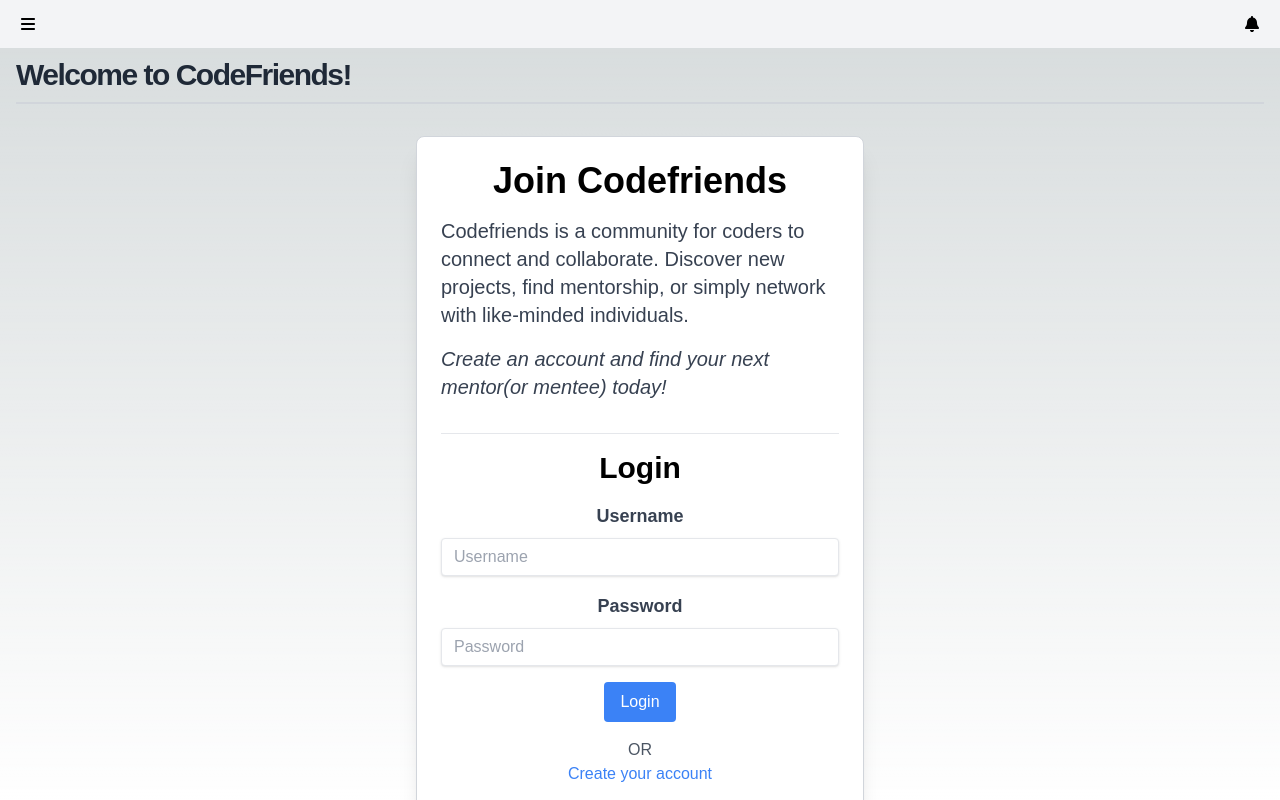
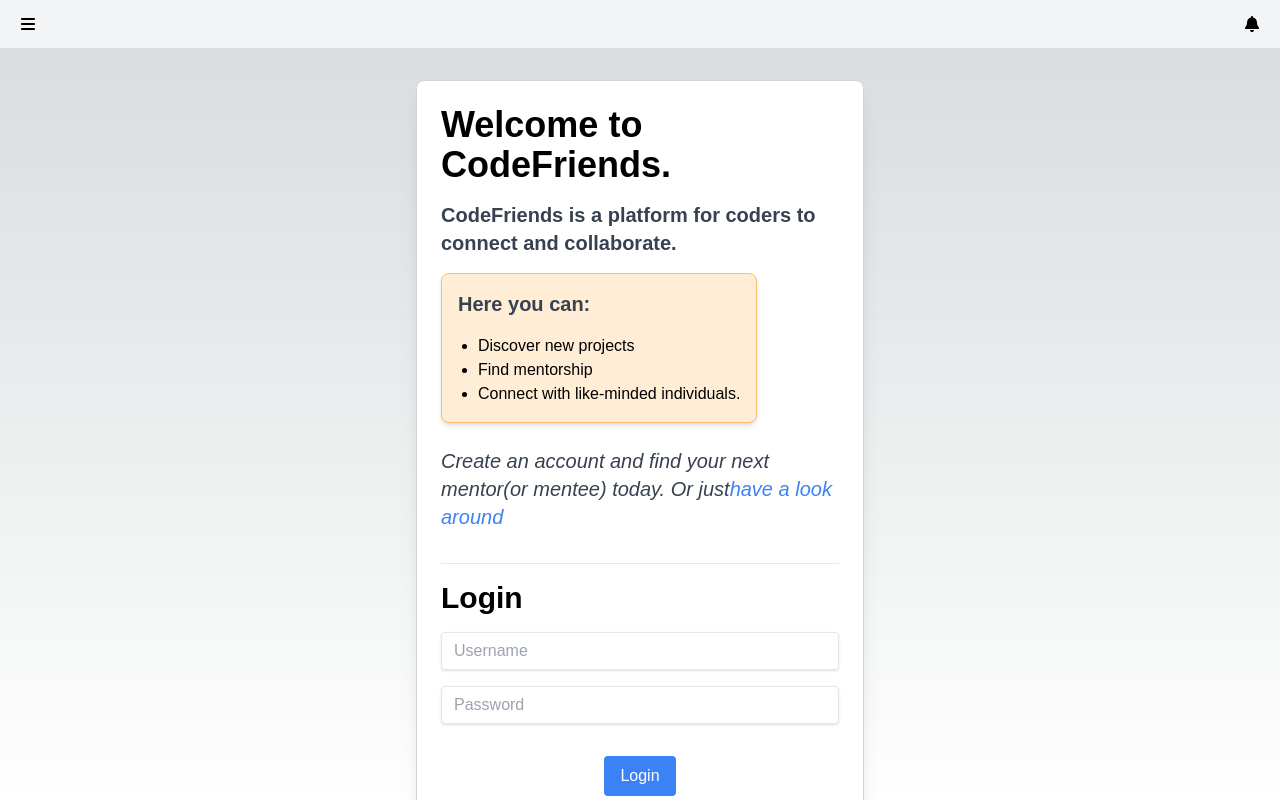
Before and after one commit to alexdwagner/code-friends, a Next.js app: page / in a window 1280 px wide. Shown: the top 800 px of the page. Built offline with nearby package versions, Linux system fonts and the light colour scheme; a web font is replaced by a local one.

Commit message:
Styling the login page

```diff
--- a/package.json
+++ b/package.json
@@ -20,6 +20,7 @@
     "next": "13.4.12",
     "react": "18.2.0",
     "react-dom": "18.2.0",
+    "react-hook-form": "^7.45.2",
     "react-query": "^3.39.3",
     "typescript": "5.1.6"
   },
--- a/src/components/auth/Login.tsx
+++ b/src/components/auth/Login.tsx
@@ -1,14 +1,19 @@
-import React, { useState } from 'react';
+import React from 'react';
 import { useMutation } from 'react-query';
+import { useForm, SubmitHandler } from 'react-hook-form';
 import { useRouter } from 'next/router';
+import { LoginData } from '../../../types';
+import { FormProvider } from 'react-hook-form';
+import Link from 'next/link';
 
-const loginUser = async ({ username, password }: { username: string, password: string }) => {
+
+const loginUser = async (data: LoginData) => {
     const response = await fetch('/api/login', {
         method: 'POST',
         headers: {
             'Content-Type': 'application/json'
         },
-    body: JSON.stringify({ username, password })
+        body: JSON.stringify(data)
     });
 
     if (!response.ok) {
@@ -19,8 +24,10 @@ const loginUser = async ({ username, password }: { username: string, password: s
 };
 
 const Login: React.FC = () => {
-  const [username, setUsername] = useState<string>('');
-  const [password, setPassword] = useState<string>('');
+    const formMethods = useForm<LoginData>();
+    const { register, handleSubmit, formState } = formMethods;
+    const { errors } = formState;
+
     const router = useRouter();
 
     const mutation = useMutation(loginUser, {
@@ -29,48 +36,51 @@ const Login: React.FC = () => {
         }
     });
 
-  const handleSubmit = (e: React.FormEvent<HTMLFormElement>) => {
-    e.preventDefault();
-    mutation.mutate({ username, password });
+    const onSubmit: SubmitHandler<LoginData> = data => {
+        mutation.mutate(data);
     };
+    return (
+        <FormProvider {...formMethods}>
+            <div className="bg-white p-6 rounded-lg shadow-xl border border-gray-300 hover:shadow-2xl transition duration-300 mb-4 w-full max-w-md mx-auto mt-8 md:w-1/2 lg:w-3/4 flex flex-col items-center md:items-start">
+                <h2 className="text-2xl font-semibold mb-4 text-center md:text-left lg:text-left md:text-3xl lg:text-4xl">Welcome to CodeFriends.</h2>
+                <p className="mb-4 text-gray-700 text-center md:text-left lg:text-left md:text-lg lg:text-xl">
+                    <b>CodeFriends is a platform for coders to connect and collaborate.</b>
+                </p>
+                <div className="bg-orange-100 border border-orange-300 p-4 rounded-lg shadow-md">
+                    <p className="mb-4 text-gray-700 text-left md:text-left lg:text-left md:text-lg lg:text-xl">
+                        <b>Here you can:</b>
+                    </p>
+                    <ul className="list-disc pl-5">
+                        <li>Discover new projects</li>
+                        <li>Find mentorship</li>
+                        <li>Connect with like-minded individuals.</li>
+                    </ul>
+                </div>
 
-  return (
-<div className="bg-white p-6 rounded-lg shadow-xl border border-gray-300 hover:shadow-2xl transition duration-300 mb-4 w-full max-w-md mx-auto mt-8 md:w-1/2 lg:w-3/4 flex flex-col items-center">
-        <h2 className="text-2xl font-semibold mb-4 text-center md:text-left lg:text-left md:text-3xl lg:text-4xl">Join Codefriends</h2>
-        <p className="mb-4 text-gray-700 text-center md:text-left lg:text-left md:text-lg lg:text-xl">
-            Codefriends is a community for coders to connect and collaborate. Discover new projects, find mentorship, or simply network with like-minded individuals.
+                <br></br>
+                <p className="mb-4 text-gray-700 text-center md:text-left lg:text-left italic md:text-lg lg:text-xl">
+                    Create an account and find your next mentor(or mentee) today. Or just
+                    <Link href="/posts" className="text-blue-500 hover:underline">have a look around</Link>
                 </p>
-        <p className="mb-4 text-gray-700 text-center md:text-left lg:text-left italic md:text-lg lg:text-xl">
-            Create an account and find your next mentor(or mentee) today!
-        </p>
+
                 <hr className="w-full border-t border-gray-200 my-4" />
-        <h3 className="text-xl font-semibold mb-4 text-center md:text-left lg:text-left md:text-2xl lg:text-3xl">
-            Login
-        </h3>
-        <form onSubmit={handleSubmit} className="text-center w-full">
+                <h3 className="text-xl font-semibold mb-4 text-center md:text-left lg:text-left md:text-2xl lg:text-3xl">Login</h3>
+                <form onSubmit={handleSubmit(onSubmit)} className="text-center w-full">
                     <div className="mb-4">
-                <label className="block text-gray-700 text-sm font-bold mb-2 md:text-base lg:text-lg" htmlFor="username">Username</label>
                         <input
+                            {...register("username", { required: true })}
                             type="text"
                             placeholder="Username"
-                    id="username"
-                    value={username}
-                    onChange={(e) => setUsername(e.target.value)}
-                    className="shadow appearance-none border rounded w-full py-2 px-3 text-gray-700 leading-tight focus:outline-none focus:shadow-outline"
-                    required
+                            className="mb-4 shadow appearance-none border rounded w-full py-2 px-3 text-gray-700 leading-tight focus:outline-none focus:shadow-outline"
                         />
-            </div>
-            <div className="mb-4">
-                <label className="block text-gray-700 text-sm font-bold mb-2 md:text-base lg:text-lg" htmlFor="password">Password</label>
+                        {errors.username && <p className="text-red-500">Username is required</p>}
                         <input
+                            {...register("password", { required: true })}
                             type="password"
                             placeholder="Password"
-                    id="password"
-                    value={password}
-                    onChange={(e) => setPassword(e.target.value)}
-                    className="shadow appearance-none border rounded w-full py-2 px-3 text-gray-700 leading-tight focus:outline-none focus:shadow-outline"
-                    required
+                            className="mb-4 shadow appearance-none border rounded w-full py-2 px-3 text-gray-700 leading-tight focus:outline-none focus:shadow-outline"
                         />
+                        {errors.password && <p className="text-red-500">Password is required</p>}
                     </div>
                     <button className="bg-blue-500 hover:bg-blue-600 text-white py-2 px-4 rounded focus:outline-none focus:shadow-outline" type="submit">Login</button>
                 </form>
@@ -83,6 +93,7 @@ const Login: React.FC = () => {
                     <a href="/register" className="text-blue-500 hover:underline">Create your account</a>
                 </div>
             </div>
+        </FormProvider>
     );
 };
 
--- a/src/pages/index.tsx
+++ b/src/pages/index.tsx
@@ -14,9 +14,6 @@ const Home: React.FC = () => {
     <>
       <Header />
       <div className="container mx-auto px-4">
-        <h1 className="text-3xl font-bold mb-6 text-gray-800 leading-tight tracking-tighter border-b-2 border-gray-300 pb-2 px-0 py-2">
-          Welcome to CodeFriends!
-        </h1>
         <Login />
       </div>
       <Footer />
```
Also changed, not shown: types.ts (+7 -0 lines), 2 other files (tests, documents, lock files or other folders). Lines whose indentation alone changed are shown as unchanged.
